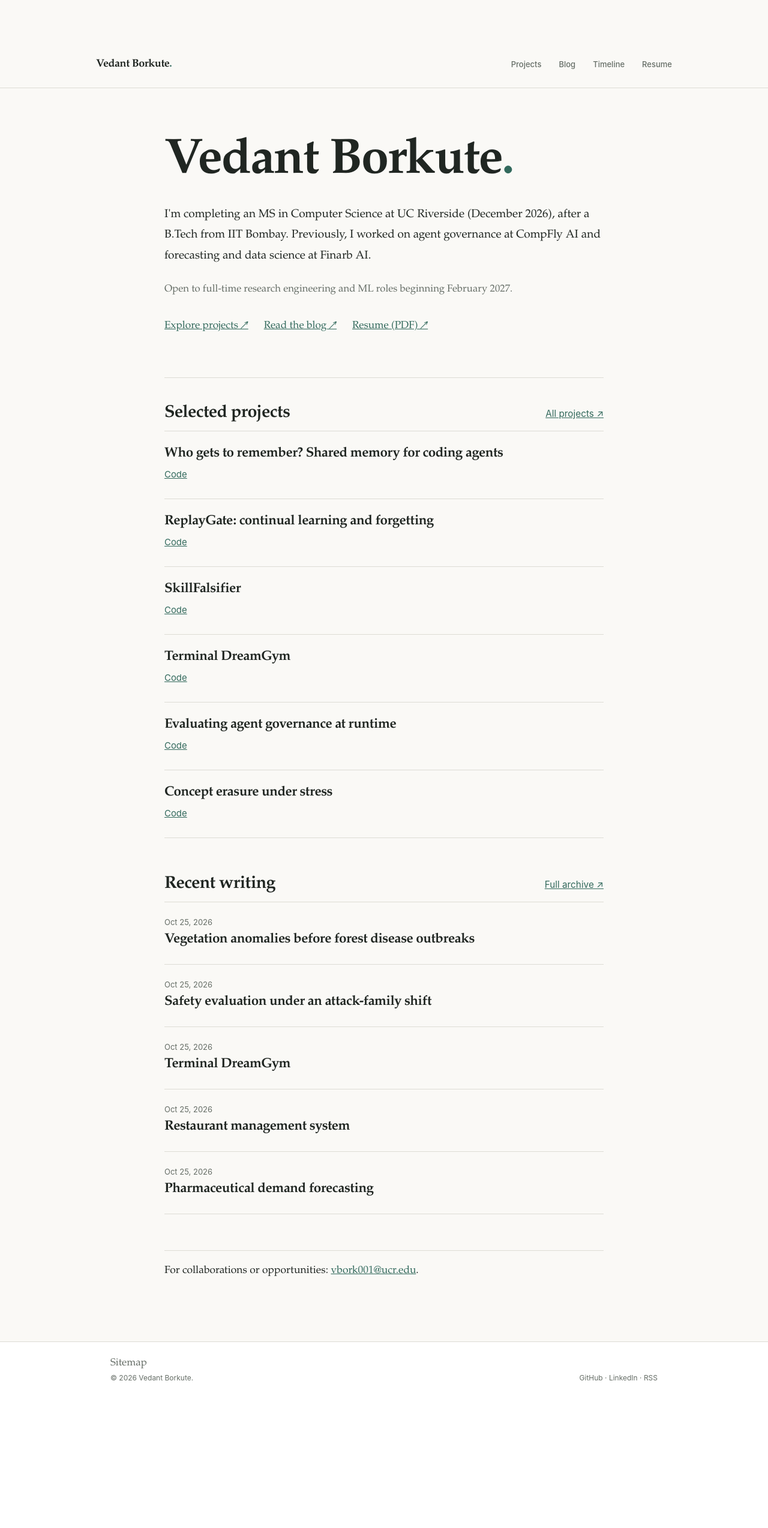
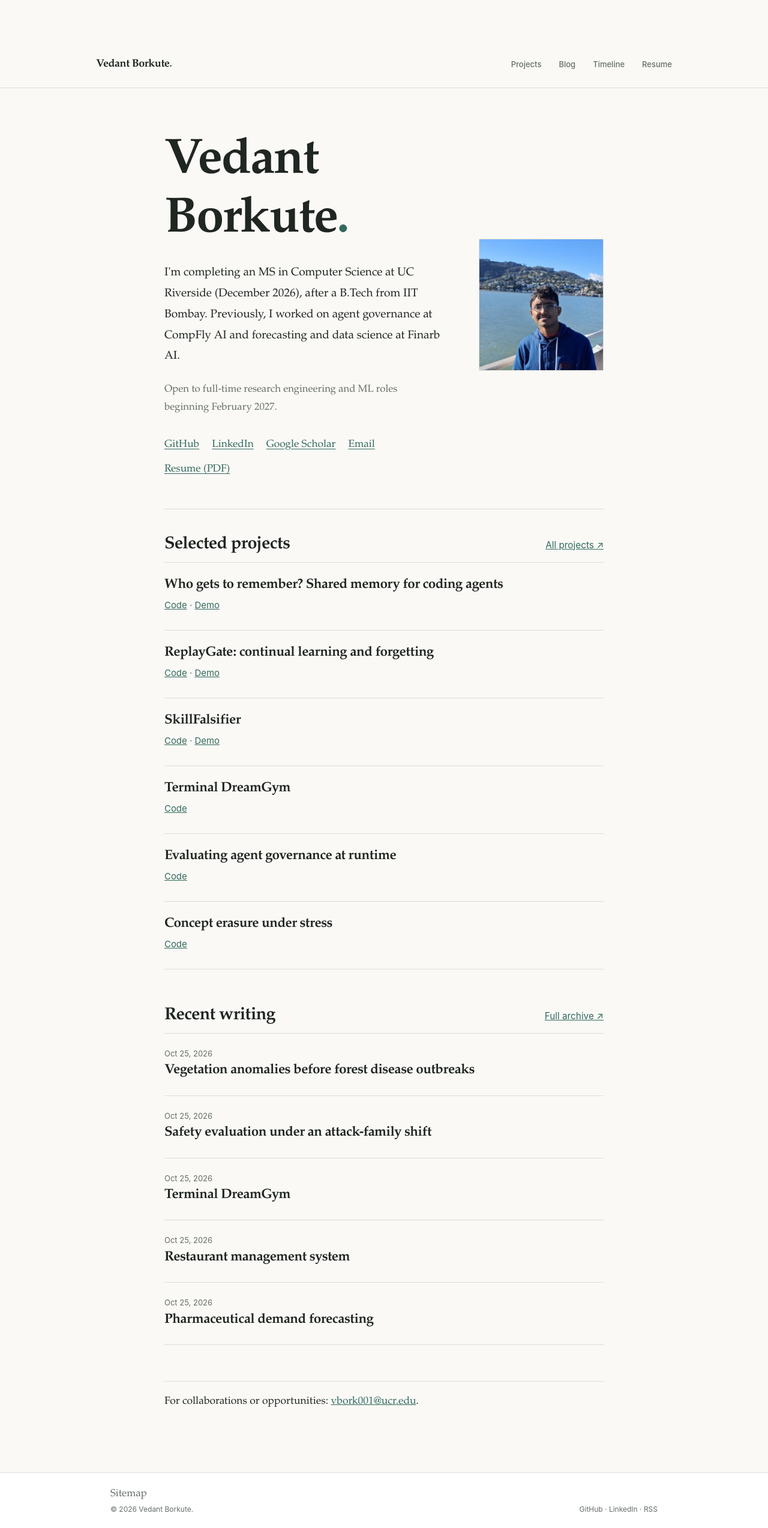
Before and after one commit to Vedant2100/vedant2100.github.io, a Jekyll site: the page built from _pages/about.md, in a window 1280 px wide. Shown: the whole page at 60% size. Built offline with Jekyll 4.4.1, drawn with Linux system fonts in a browser that asks for light colours; a script bundle is joined from its source files by our own code; library files that are not in the unit come from our copies; before the commit the page ends 2328 px from its top, so only the background shows below that.

Commit message:
Restore real profile photo and visible professional links on homepage

```diff
--- a/_pages/about.md
+++ b/_pages/about.md
@@ -9,10 +9,23 @@ redirect_from:
 ---
 
 <section class="home-intro">
-  <h1>Vedant Borkute<span class="accent-period">.</span></h1>
-  <p>I'm completing an MS in Computer Science at UC Riverside (December 2026), after a B.Tech from IIT Bombay. Previously, I worked on agent governance at CompFly AI and forecasting and data science at Finarb AI.</p>
-  <p class="home-intro__small">Open to full-time research engineering and ML roles beginning February 2027.</p>
-  <p class="home-intro__links"><a href="{{ '/projects/' | relative_url }}">Explore projects ↗</a><a href="{{ '/blog/' | relative_url }}">Read the blog ↗</a><a href="{{ '/files/Vedant_Resume_09_26.pdf' | relative_url }}">Resume (PDF) ↗</a></p>
+  <div class="home-intro__grid">
+    <div>
+      <h1>Vedant Borkute<span class="accent-period">.</span></h1>
+      <p>I'm completing an MS in Computer Science at UC Riverside (December 2026), after a B.Tech from IIT Bombay. Previously, I worked on agent governance at CompFly AI and forecasting and data science at Finarb AI.</p>
+      <p class="home-intro__small">Open to full-time research engineering and ML roles beginning February 2027.</p>
+      <nav class="home-intro__links" aria-label="Profiles and contact">
+        <a href="https://github.com/Vedant2100" rel="me">GitHub</a>
+        <a href="https://www.linkedin.com/in/vedant-borkute/" rel="me">LinkedIn</a>
+        <a href="https://scholar.google.com/citations?user=PS_CX0AAAAAJ">Google Scholar</a>
+        <a href="mailto:vbork001@ucr.edu">Email</a>
+        <a href="{{ '/files/Vedant_Resume_09_26.pdf' | relative_url }}">Resume (PDF)</a>
+      </nav>
+    </div>
+    <div class="home-intro__photo">
+      <img src="{{ '/images/profile.jpg' | relative_url }}" alt="Vedant Borkute" width="208" height="220" decoding="async" fetchpriority="high">
+    </div>
+  </div>
 </section>
 
 <section class="editorial-section">
@@ -22,7 +35,9 @@ redirect_from:
   {% for project in featured_projects limit: 6 %}
     <article class="entry">
       <h3><a href="{{ project.blog | relative_url }}">{{ project.title }}</a></h3>
-      {% if project.code %}<p class="entry__links"><a href="{{ project.code }}">Code</a></p>{% endif %}
+      {% if project.code or project.demo %}
+      <p class="entry__links">{% if project.code %}<a href="{{ project.code }}">Code</a>{% endif %}{% if project.code and project.demo %} · {% endif %}{% if project.demo %}<a href="{{ project.demo | relative_url }}">Demo</a>{% endif %}</p>
+      {% endif %}
     </article>
   {% endfor %}
   </div>
--- a/assets/css/editorial.css
+++ b/assets/css/editorial.css
@@ -26,9 +26,13 @@ body a{color:var(--accent)}body a:hover{color:#20493f}body a:focus-visible{outli
 .editorial-prose table{display:block;overflow-x:auto;max-width:100%;font-size:.9rem}
 .editorial-prose th,.editorial-prose td{border-bottom:1px solid var(--line);padding:8px 12px}
 .home-intro{padding:12px 0 49px;border-bottom:1px solid var(--line)}
+.home-intro__grid{display:grid;grid-template-columns:minmax(0,1fr) 208px;align-items:center;gap:clamp(24px,5vw,58px)}
 .home-intro h1{font-size:clamp(3rem,7vw,4.6rem);font-weight:600;margin:4px 0 22px}
 .home-intro__small{color:var(--muted);font-size:.93rem}
-.home-intro__links{display:flex;flex-wrap:wrap;gap:12px 26px;padding-top:10px;font-size:.96rem}
+.home-intro__links{display:flex;flex-wrap:wrap;gap:10px 21px;padding-top:10px;font-size:.96rem}
+.home-intro__links a{text-decoration:underline;text-underline-offset:3px}
+.home-intro__photo{width:208px;height:220px;overflow:hidden;border:1px solid var(--line);border-radius:2px;background:var(--soft)}
+.home-intro__photo img{display:block;width:100%;height:100%;max-width:none;object-fit:cover;transform:scale(1.62);transform-origin:50% 68%}
 .editorial-section{margin:42px 0 60px}
 .section-heading{display:flex;align-items:baseline;justify-content:space-between;gap:20px;border-bottom:1px solid var(--line);padding-bottom:12px}
 .section-heading h2{font-size:1.6rem;margin:0}.section-heading>a{font:.85rem/1.5 -apple-system,BlinkMacSystemFont,"Segoe UI",sans-serif}
@@ -54,5 +58,5 @@ body a{color:var(--accent)}body a:hover{color:#20493f}body a:focus-visible{outli
 #main:not(.editorial-shell) .page__content{font-size:1.05rem;line-height:1.8}
 #main:not(.editorial-shell) .page__title{font-size:clamp(2rem,5vw,3rem);font-family:Georgia,serif}
 #main:not(.editorial-shell) .page__meta,#main:not(.editorial-shell) .page__related{display:none}
-@media(max-width:600px){.site-header{padding:0 18px}.site-header__inner{min-height:84px;align-items:flex-start;flex-direction:column;justify-content:center;gap:8px}.site-header__links{gap:9px 20px}.editorial-shell{padding:37px 20px 56px!important}.editorial-prose{font-size:1rem}.home-intro{padding-bottom:35px}.home-intro h1{font-size:2.85rem}.editorial-section{margin:35px 0 45px}}
+@media(max-width:600px){.site-header{padding:0 18px}.site-header__inner{min-height:84px;align-items:flex-start;flex-direction:column;justify-content:center;gap:8px}.site-header__links{gap:9px 20px}.editorial-shell{padding:37px 20px 56px!important}.editorial-prose{font-size:1rem}.home-intro{padding-bottom:35px}.home-intro__grid{grid-template-columns:1fr;gap:22px}.home-intro__photo{width:160px;height:170px}.home-intro h1{font-size:2.85rem}.editorial-section{margin:35px 0 45px}}
 @media(prefers-reduced-motion:reduce){html{scroll-behavior:auto}}
```
Also changed, not shown: scripts/verify_portfolio.py (+12 -0 lines).
